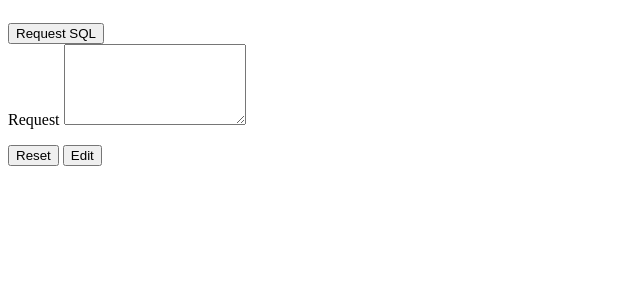
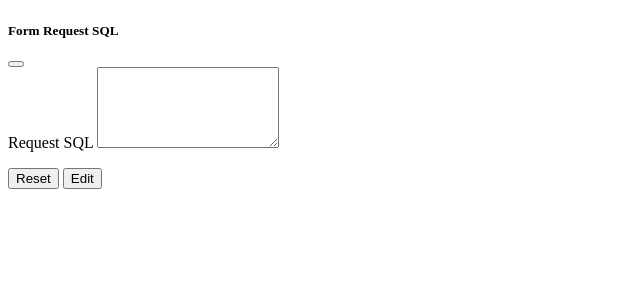
Before and after one commit to 0youri/workout-fr, a PHP site: page /view/viewMenu.php in a window 1280 px wide. Shown: the part 138-438 px from the top of the page, without its empty margins (0-640 px from the left). Run offline with PHP 8.4, Linux system fonts and the light colour scheme.

Commit message:
Update viewMenu.php

```diff
--- a/view/viewMenu.php
+++ b/view/viewMenu.php
@@ -52,16 +52,15 @@
     <div class="modal-dialog">
         <div class="modal-content">
             <div class="modal-header">
-                <h5 class="modal-title" id="h5-workout-name"></h5>
-                <button type="button" class="btn-close" data-bs-dismiss="modal">Request SQL</button>
+                <h5 class="modal-title" id="h5-workout-name">Form Request SQL</h5>
+                <button type="button" class="btn-close" data-bs-dismiss="modal"></button>
             </div>
             <div class="modal-body">
                 <form method="POST" id="formRequestSql" action="index.php">
                     <div>
-                        <label>Request</label>
+                        <label>Request SQL</label>
                         <textarea class="form-control" id="input-request-sql" name="input-request-sql"
-                        rows="5">
-                        </textarea>
+                        rows="5"></textarea>
                     </div>
                 </form>
             </div>
```
